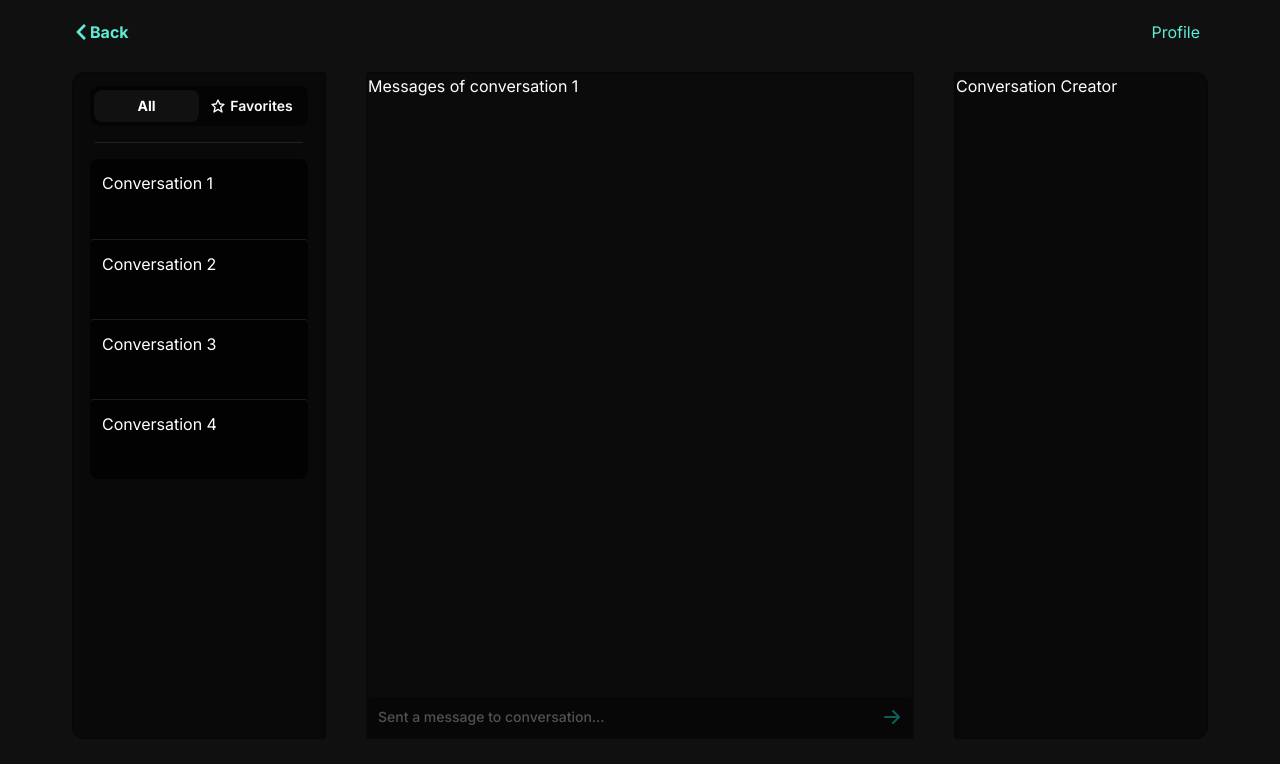
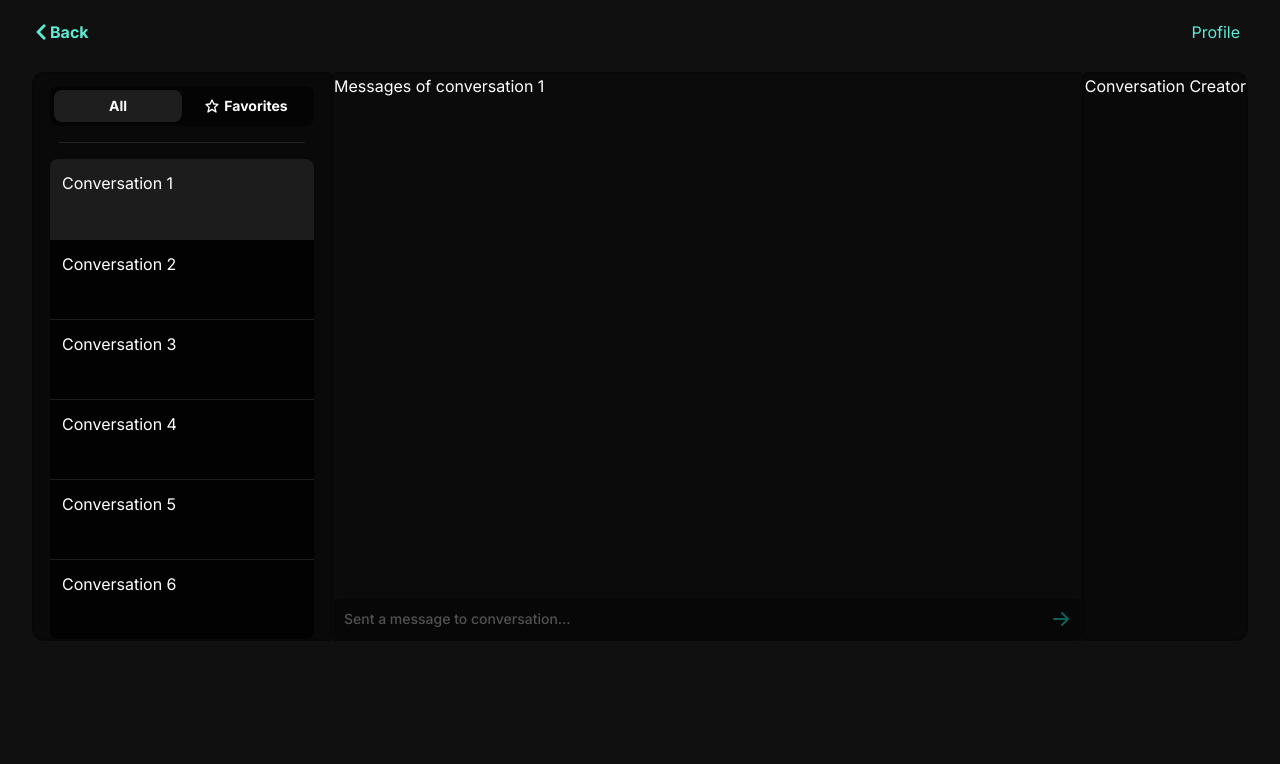
Before and after one commit to ProxityStudios/casurfing, a Next.js app: page /conversations/1 in a window 1280 px wide. Shown: the top 764 px of the page. Built offline with nearby package versions, Linux system fonts and the light colour scheme.

Commit message:
Pending changes exported from your codespace

```diff
--- a/app/conversations/[conversationId]/layout.tsx
+++ b/app/conversations/[conversationId]/layout.tsx
@@ -10,12 +10,12 @@ export default function CasurfingLayout({
     <>
       <Header />
 
-      <section className="mt-2 container mx-auto grid grid-cols-12 gap-x-10 h-5/6">
+      <section className="mt-2 container mx-auto flex justify-between">
         <Sidebar />
-        <main tabIndex={0} className="border-2 border-black/20 col-span-6 bg-black/30 rounded duration-150 ease-linear focus-visible:bg-black/50 focus-visible:ring focus-visible:ring-teal-500">
+        <main tabIndex={0} className="flex-1 border-2 border-black/20 bg-black/30 rounded duration-150 ease-linear focus-visible:bg-black/50 focus-visible:ring focus-visible:ring-teal-500">
           {children}
         </main>
-        <aside tabIndex={0} className="border-2 border-black/20 col-span-3 bg-black/40 rounded-r-xl rounded-l duration-150 ease-linear focus-visible:bg-black/50 focus-visible:ring focus-visible:ring-teal-500">Conversation Creator</aside>
+        <aside tabIndex={0} className="border-2 border-black/20 bg-black/40 rounded-r-xl rounded-l duration-150 ease-linear focus-visible:bg-black/50 focus-visible:ring focus-visible:ring-teal-500">Conversation Creator</aside>
       </section>
     </>
   );
--- a/app/page.tsx
+++ b/app/page.tsx
@@ -1,5 +1,6 @@
 import Link from "next/link";
 import routes from "@/utils/routes";
+import Tabs from "@/components/Tabs";
 
 const Index = () => {
 
--- a/components/Sidebar.tsx
+++ b/components/Sidebar.tsx
@@ -1,24 +1,42 @@
+"use client";
+
 import Link from 'next/link';
 import { BiStar } from 'react-icons/bi';
 import routes from '@/utils/routes';
+import { usePathname } from 'next/navigation';
+import { useState } from 'react';
+
+const __conv = [
+  { id: "1", name: "Conversation 1" },
+  { id: "2", name: "Conversation 2" },
+  { id: "3", name: "Conversation 3" },
+  { id: "4", name: "Conversation 4" },
+  { id: "5", name: "Conversation 5" },
+  { id: "6", name: "Conversation 6" }
+]
 
 function Sidebar() {
+  const pathname = usePathname();
+  const [currentTab, setCurrentTab] = useState(0);
+
   return (
     <aside
       tabIndex={0}
-      className="border-2 border-black/20 col-span-3 bg-black/40 rounded-l-xl rounded-r duration-150 ease-linear focus-visible:bg-black/50 focus-visible:ring focus-visible:ring-teal-500"
+      className="min-w-[300px] border-2 border-black/20 col-span-3 bg-black/40 rounded-l-xl rounded-r duration-150 ease-linear focus-visible:bg-black/50 focus-visible:ring focus-visible:ring-teal-500"
     >
       <div className="mx-auto px-4">
         <div className="h-10 mt-3 p-1 w-full bg-black/50 rounded-lg flex items-center justify-center">
           <button
             type="button"
-            className="hover:bg-white/[0.1] cursor-pointer rounded-lg text-sm font-bold block w-full h-full bg-white bg-white/5 duration-150 ease-in-out focus-visible:ring focus-visible:ring-teal-500"
+            onClick={() => setCurrentTab(0)}
+            className={`flex items-center justify-center hover:bg-white/5 cursor-pointer rounded-lg text-sm font-bold w-full h-full duration-150 ease-in-out focus-visible:ring focus-visible:ring-teal-500 ${currentTab === 0 && "bg-white/10"}`}
           >
             All
           </button>
           <button
             type="button"
-            className="flex items-center justify-center hover:bg-white/[0.1] cursor-pointer rounded-lg text-sm font-semibold  w-full h-full duration-150 focus-visible:ring ease-in-out focus-visible:ring-teal-500"
+            onClick={() => setCurrentTab(1)}
+            className={`flex items-center justify-center hover:bg-white/5 cursor-pointer rounded-lg text-sm font-bold w-full h-full duration-150 ease-in-out focus-visible:ring focus-visible:ring-teal-500 ${currentTab === 1 && "bg-white/10"}`}
           >
             <BiStar size={16} className="mr-1" />
             Favorites
@@ -29,35 +47,25 @@ function Sidebar() {
       <hr className="mx-auto w-10/12 h-px border-none bg-white/10 my-4" />
 
       <div className="mx-auto px-4">
-        <div className="flex flex-col divide-y divide-white/10 bg-black/80 rounded-lg">
-          <Link
-            href={routes.getConversation('1')}
-            className="rounded h-20 p-3 duration-150 focus-visible:ring ease-in-out focus-visible:ring-teal-500"
+        {currentTab === 0 && <div className="flex flex-col divide-y divide-white/10 bg-black/80 rounded-lg">
+          {__conv.map((c, i) => <Link
+            key={c.id}
+            href={routes.getConversation(c.id)}
+            className={`h-20 p-3 duration-150 focus-visible:ring ease-out focus-visible:ring-teal-500 hover:bg-white/5 ${pathname === routes.getConversation(c.id) && "bg-white/10"} ${i === 0 && "!rounded-t-lg"} ${__conv.length - 1 === i && "!rounded-b-lg"}`}
           >
-            Conversation 1
-          </Link>
-
-          <Link
-            href={routes.getConversation('2')}
-            className="rounded h-20 p-3 duration-150 focus-visible:ring ease-in-out focus-visible:ring-teal-500"
-          >
-            Conversation 2
-          </Link>
-
-          <Link
-            href={routes.getConversation('3')}
-            className="rounded h-20 p-3 duration-150 focus-visible:ring ease-in-out focus-visible:ring-teal-500"
-          >
-            Conversation 3
-          </Link>
-
-          <Link
-            href={routes.getConversation('4')}
-            className="rounded h-20 p-3 duration-150 focus-visible:ring ease-in-out focus-visible:ring-teal-500"
-          >
-            Conversation 4
-          </Link>
-        </div>
+            {c.name}
+          </Link>)}
+        </div>}
+        {currentTab === 1 && <div className="flex flex-col divide-y divide-white/10 bg-black/80 rounded-lg">
+          {__conv.map((c, i) => <Link
+            key={c.id}
+            href={routes.getConversation(c.id)}
+            className={`h-20 p-3 duration-150 focus-visible:ring ease-out focus-visible:ring-teal-500 hover:bg-white/5 ${pathname === routes.getConversation(c.id) && "bg-white/10"} ${i === 0 && "!rounded-t-lg"} ${__conv.length - 1 === i && "!rounded-b-lg"}`}
+            >
+            <BiStar size={16} className="mr-1" />
+            {c.name}
+          </Link>)}
+        </div>}
       </div>
     </aside>
   );
--- /dev/null
+++ b/components/Tabs.tsx
@@ -0,0 +1,42 @@
+"use client";
+
+import React, { ReactNode } from "react"
+import { useSearchParams } from "next/navigation"
+import Link from "next/link";
+
+interface TabsProps {
+    tabs: Tab[]
+}
+
+interface Tab {
+    /**
+     * todo: Find how to add the type default
+     */
+    name: string;
+    displayName: string;
+    body: ReactNode;
+}
+
+function Tabs({ tabs }: TabsProps) {
+    const searchParams = useSearchParams()
+    const tab = searchParams.get("tab");
+
+    const selectedTab = tabs.find((t) => t.name === tab) || tabs.find(t => t.name === "default")
+
+    return (
+        <div>
+            <div>
+                {tabs.map(t => <div key={t.name}>
+                    <Link href={{ pathname: "/", query: { tab: t.name } }}>
+                        {t.displayName}
+                    </Link>
+                </div>)}
+            </div>
+            <div>
+                {selectedTab.body}
+            </div>
+        </div>
+    )
+}
+
+export default Tabs
--- a/tailwind.config.js
+++ b/tailwind.config.js
@@ -4,7 +4,7 @@ module.exports = {
   content: ['./app/**/*.{js,ts,jsx,tsx}', './components/**/*.{js,ts,jsx,tsx}'],
   theme: {
     container: {
-      padding: '4.5rem',
+      padding: '2rem',
     },
     extend: {
       fontFamily: {
```
